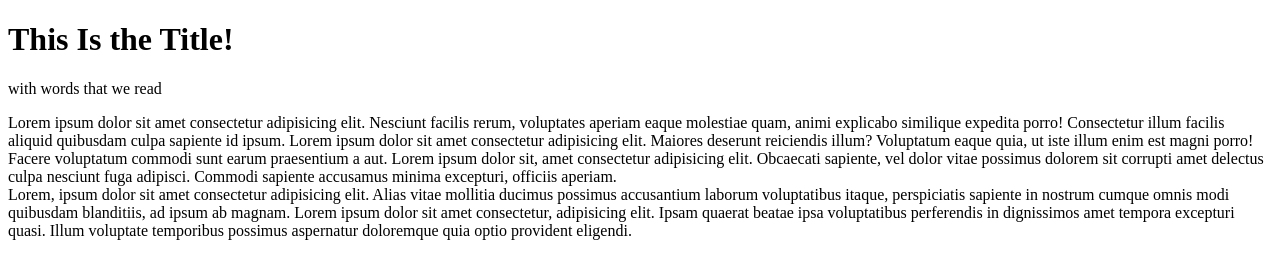
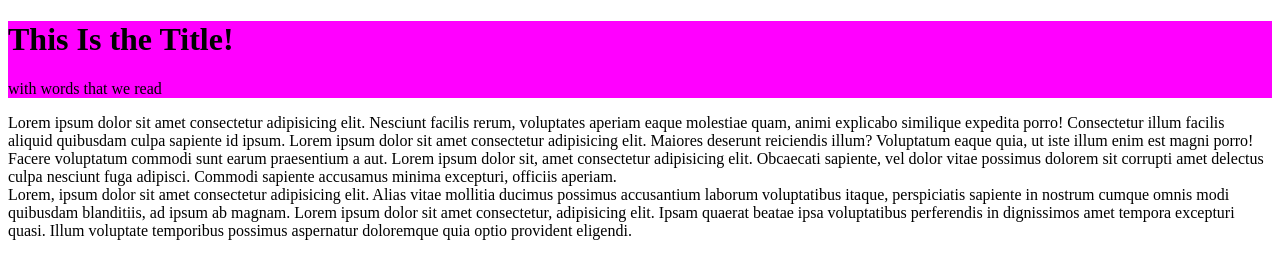
Before and after one commit to testTeamTaliaPatrick/thisIsATest, a plain HTML site: page index.html in a window 1280 px wide. Drawn offline with Linux system fonts and the light colour scheme.

Commit message:
creating stylesheet

```diff
--- a/index.html
+++ b/index.html
@@ -4,6 +4,7 @@
     <meta charset="UTF-8">
     <meta name="viewport" content="width=device-width, initial-scale=1.0">
     <meta http-equiv="X-UA-Compatible" content="ie=edge">
+    <link rel="stylesheet" href="style.css">
     <title>Document</title>
 </head>
 <body>
--- /dev/null
+++ b/style.css
@@ -0,0 +1,3 @@
+header {
+    background-color: fuchsia;
+}
```
